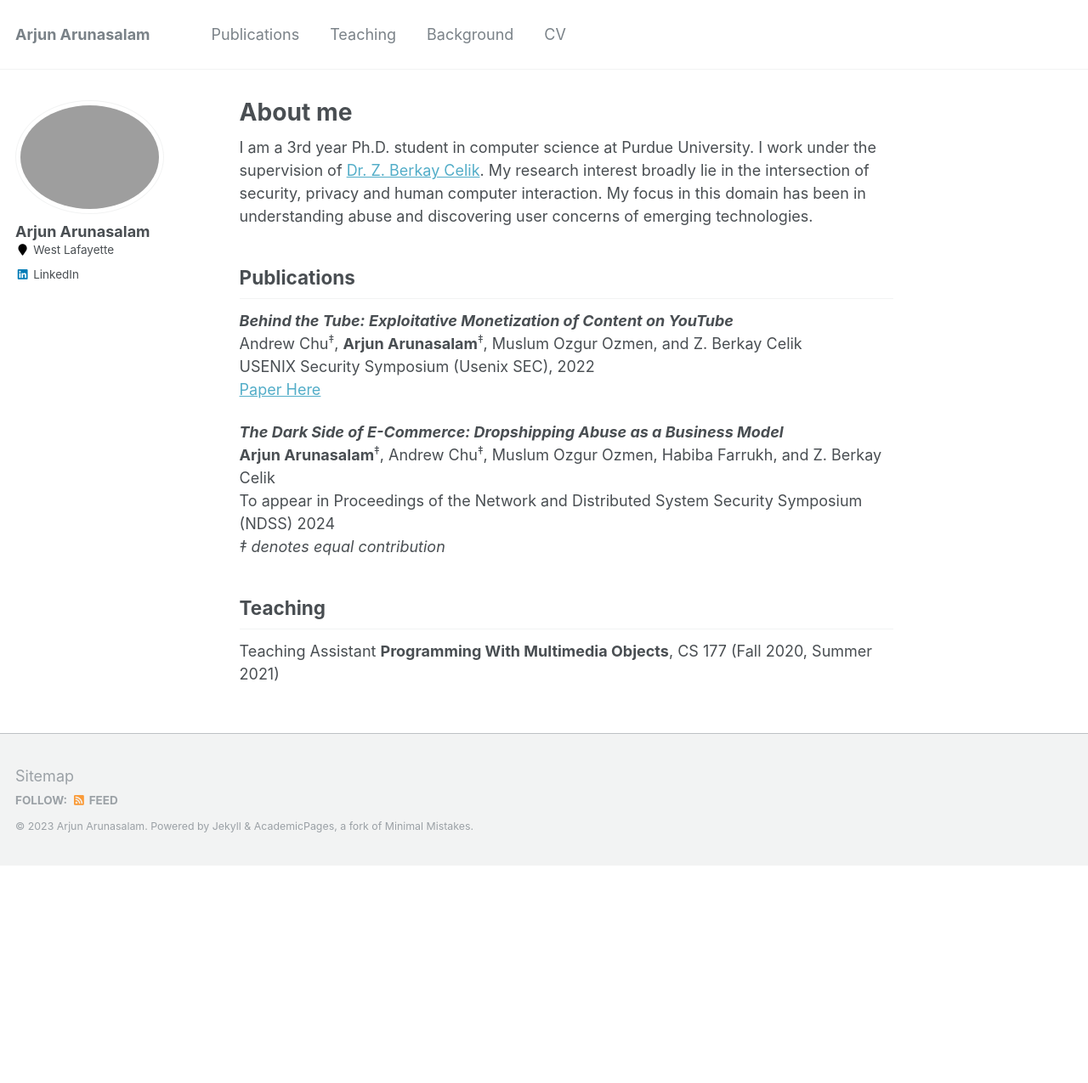
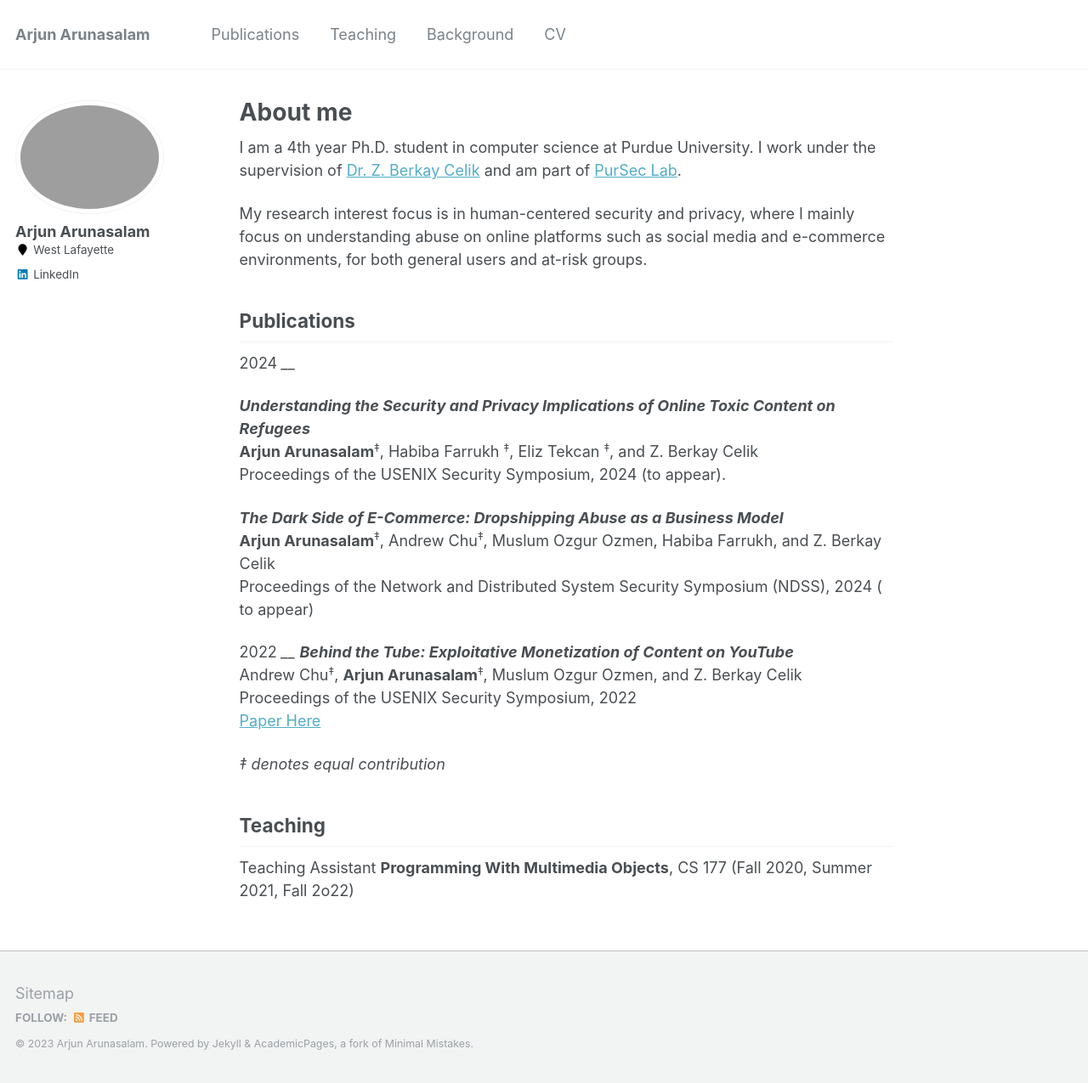
Before and after one commit to arjunarunasalam/arjunarunasalam.github.io, a Jekyll site: the page built from _pages/about.md, in a window 1280 px wide. Shown: the whole page at 85% size. Built offline with Jekyll 4.4.1, drawn with Linux system fonts in a browser that asks for light colours; before the commit the page ends 1019 px from its top, so only the background shows below that.

Commit message:
add refugee paper

```diff
--- a/_pages/about.md
+++ b/_pages/about.md
@@ -9,27 +9,45 @@ redirect_from:
 ---
 
 
-I am a 3rd year Ph.D. student in computer science at Purdue University. I work under the supervision of [Dr. Z. Berkay Celik](https://beerkay.github.io/). My research interest broadly lie in the intersection of security, privacy and human computer interaction. My focus in this domain has been in understanding abuse and discovering user concerns of emerging technologies.
+I am a 4th year Ph.D. student in computer science at Purdue University. I work under the supervision of [Dr. Z. Berkay Celik](https://beerkay.github.io/) and am part of [PurSec Lab](https://pursec.cs.purdue.edu/pubs.html).
+
+My research interest focus is in human-centered security and privacy, where I mainly focus on understanding abuse on online platforms such as social media and e-commerce environments, for both general users and at-risk groups.
 
 
 Publications
 ------------
-***Behind the Tube: Exploitative Monetization of Content on YouTube*** <br>
-Andrew Chu<sup>‡</sup>,  **Arjun Arunasalam**<sup>‡</sup>, Muslum Ozgur Ozmen, and Z. Berkay Celik<br>
-USENIX Security Symposium (Usenix SEC), 2022 <br>
-[Paper Here](https://www.usenix.org/conference/usenixsecurity22/presentation/chu)<br>
+
+2024
+____
+
+
+***Understanding the Security and Privacy Implications of Online Toxic Content on Refugees*** <br>
+**Arjun Arunasalam**<sup>‡</sup>, Habiba Farrukh <sup>‡</sup>, Eliz Tekcan <sup>‡</sup>, and Z. Berkay Celik<br>
+Proceedings of the USENIX Security Symposium, 2024 (to appear). <br>
+
 
 
 ***The Dark Side of E-Commerce: Dropshipping Abuse as a Business Model*** <br>
 **Arjun Arunasalam**<sup>‡</sup>, Andrew Chu<sup>‡</sup>, Muslum Ozgur Ozmen, Habiba Farrukh, and Z. Berkay Celik<br>
-To appear in Proceedings of the Network and Distributed System
-Security Symposium (NDSS) 2024 <br>
+Proceedings of the Network and Distributed System
+Security Symposium (NDSS), 2024  ( to appear)<br>
+
+
+
+2022
+____
+***Behind the Tube: Exploitative Monetization of Content on YouTube*** <br>
+Andrew Chu<sup>‡</sup>,  **Arjun Arunasalam**<sup>‡</sup>, Muslum Ozgur Ozmen, and Z. Berkay Celik<br>
+Proceedings of the USENIX Security Symposium, 2022 <br>
+[Paper Here](https://www.usenix.org/conference/usenixsecurity22/presentation/chu)<br>
+
 *‡ denotes equal contribution*
+
 
 
 Teaching
 --------
-Teaching Assistant **Programming With Multimedia Objects**, CS 177 (Fall 2020, Summer 2021)  <br>
+Teaching Assistant **Programming With Multimedia Objects**, CS 177 (Fall 2020, Summer 2021, Fall 2o22)  <br>
 
 <!--
 This is the front page of a website that is powered by the [academicpages template](https://github.com/academicpages/academicpages.github.io) and hosted on GitHub pages. [GitHub pages](https://pages.github.com) is a free service in which websites are built and hosted from code and data stored in a GitHub repository, automatically updating when a new commit is made to the respository. This template was forked from the [Minimal Mistakes Jekyll Theme](https://mmistakes.github.io/minimal-mistakes/) created by Michael Rose, and then extended to support the kinds of content that academics have: publications, talks, teaching, a portfolio, blog posts, and a dynamically-generated CV. You can fork [this repository](https://github.com/academicpages/academicpages.github.io) right now, modify the configuration and markdown files, add your own PDFs and other content, and have your own site for free, with no ads! An older version of this template powers my own personal website at [stuartgeiger.com](http://stuartgeiger.com), which uses [this Github repository](https://github.com/staeiou/staeiou.github.io).
```
Also changed, not shown: 5 other files.
